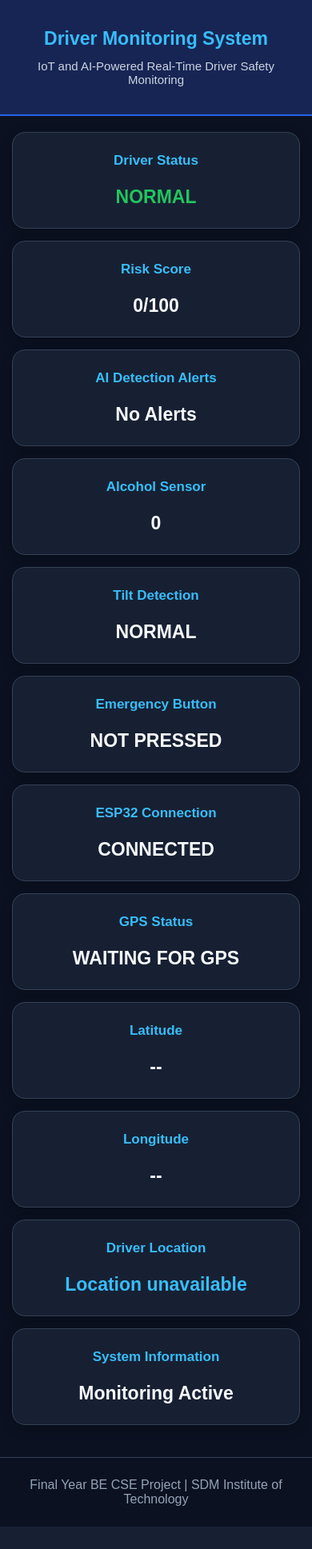
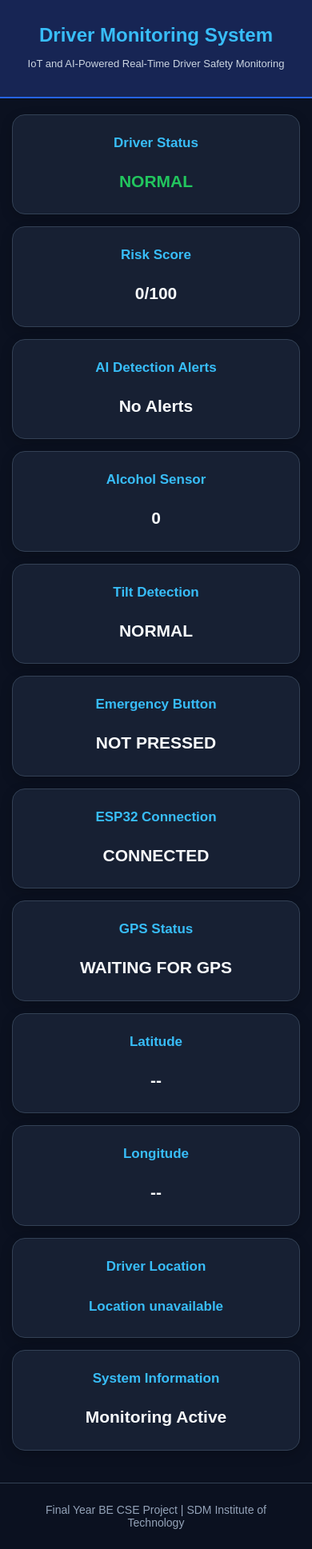
Before and after one commit to varunkumar212005/driver-drowsiness-detection-system, a Flask app: page / in a window 390 px wide. Shown: the whole page at 80% size. Before the commit the page ends 1909 px from the top, so only its background shows below. Run offline with Flask 3, Linux system fonts and the light colour scheme; data that the repository does not hold is empty.

Commit message:
Update styles for header, container, and footer

```diff
--- a/dashboard/static/css/style.css
+++ b/dashboard/static/css/style.css
@@ -13,20 +13,21 @@ body {
 
 header {
     background: #172554;
-    padding: 35px 20px;
+    padding: 40px 20px;
     text-align: center;
     border-bottom: 2px solid #2563eb;
 }
 
 header h1 {
     color: #38bdf8;
-    font-size: 30px;
+    font-size: 32px;
     margin-bottom: 12px;
 }
 
 header p {
     color: #cbd5e1;
     font-size: 15px;
+    line-height: 1.6;
 }
 
 .container {
@@ -34,7 +35,10 @@ header p {
     margin: auto;
     padding: 40px 25px;
     display: grid;
-    grid-template-columns: repeat(auto-fit, minmax(230px, 1fr));
+    grid-template-columns: repeat(
+        auto-fit,
+        minmax(230px, 1fr)
+    );
     gap: 25px;
 }
 
@@ -49,7 +53,7 @@ header p {
 }
 
 .card:hover {
-    transform: translateY(-6px);
+    transform: translateY(-5px);
     border-color: #38bdf8;
 }
 
@@ -63,6 +67,7 @@ header p {
     font-size: 23px;
     font-weight: bold;
     overflow-wrap: anywhere;
+    line-height: 1.5;
 }
 
 .normal {
@@ -77,25 +82,36 @@ header p {
     color: #facc15;
 }
 
+a {
+    text-decoration: none;
+    font-size: 17px;
+}
+
+a:hover {
+    text-decoration: underline;
+}
+
 footer {
     text-align: center;
     padding: 25px;
     color: #94a3b8;
     border-top: 1px solid #334155;
     margin-top: 20px;
-}
-
-a {
-    text-decoration: none;
-}
-
-a:hover {
-    text-decoration: underline;
+    font-size: 14px;
 }
 
 @media (max-width: 600px) {
+
+    header {
+        padding: 30px 15px;
+    }
+
     header h1 {
-        font-size: 23px;
+        font-size: 24px;
+    }
+
+    header p {
+        font-size: 13px;
     }
 
     .container {
@@ -107,4 +123,8 @@ a:hover {
     .card {
         padding: 25px 15px;
     }
+
+    .value {
+        font-size: 21px;
+    }
 }
```
